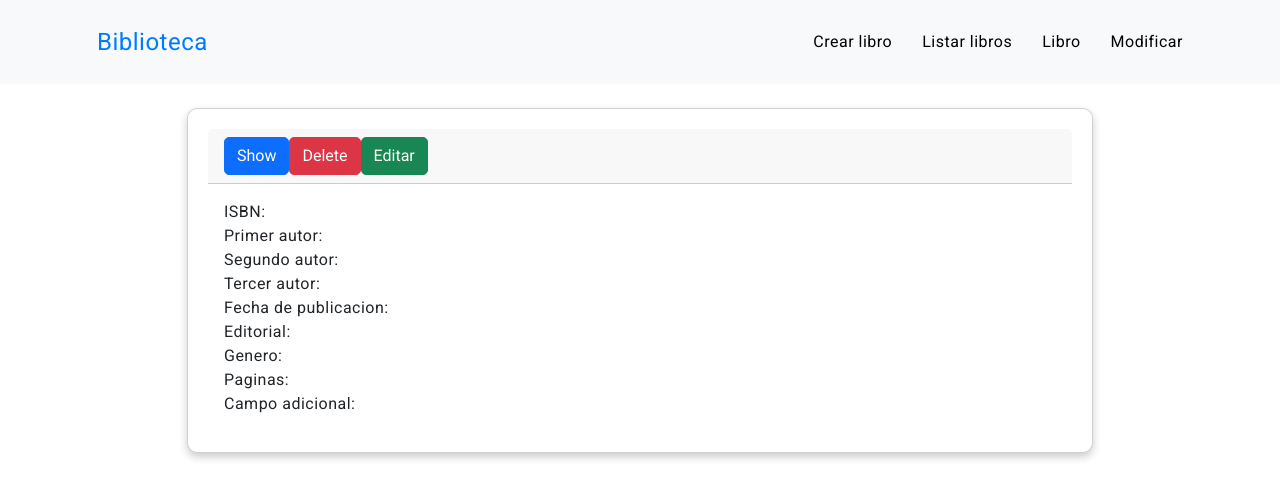
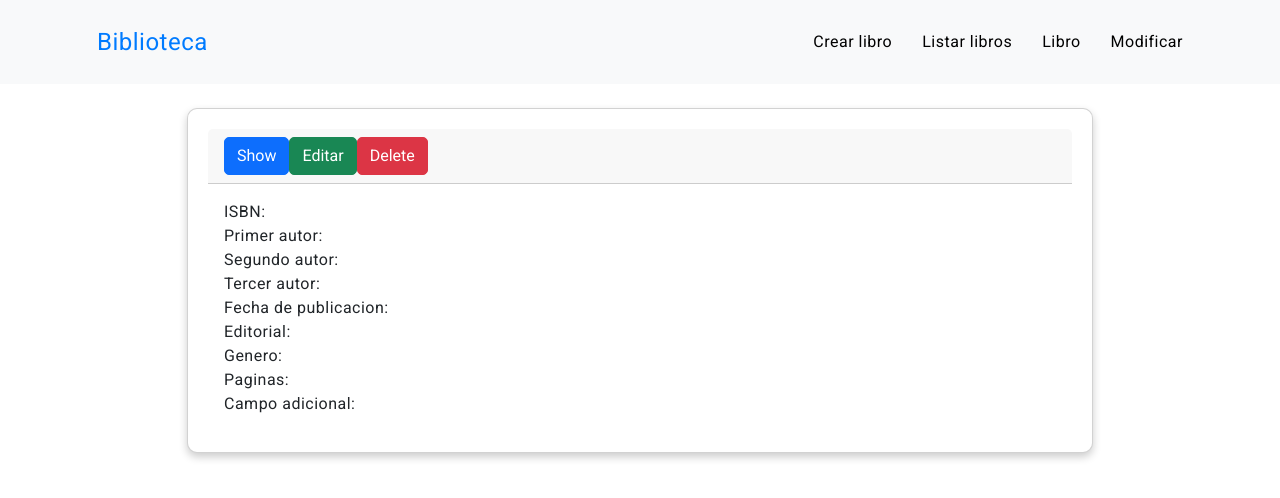
Before and after one commit to ialmanza/biblioteca, an Angular app: page /libro in a window 1280 px wide. Shown: the top 498 px of the page. Built offline with nearby package versions, Linux system fonts and the light colour scheme.

Commit message:
cambio de boton en html libro

```diff
--- a/src/app/components/libro/libro.component.html
+++ b/src/app/components/libro/libro.component.html
@@ -6,8 +6,9 @@
         {{libros?.titulo}}
         <div>
           <button class="btn btn-primary" (click)="openDialog(libros!)" >Show</button>
+          <button class="btn btn-success" (click)="openEditDialog(libros!)">Editar</button>
           <button class="btn btn-danger" (click)="deleteLibro(libros!)">Delete</button>
-          <button class="btn btn-success" (click)="openEditDialog(libros!)">Editar</button>
+
         </div>
 
       </div>
```
